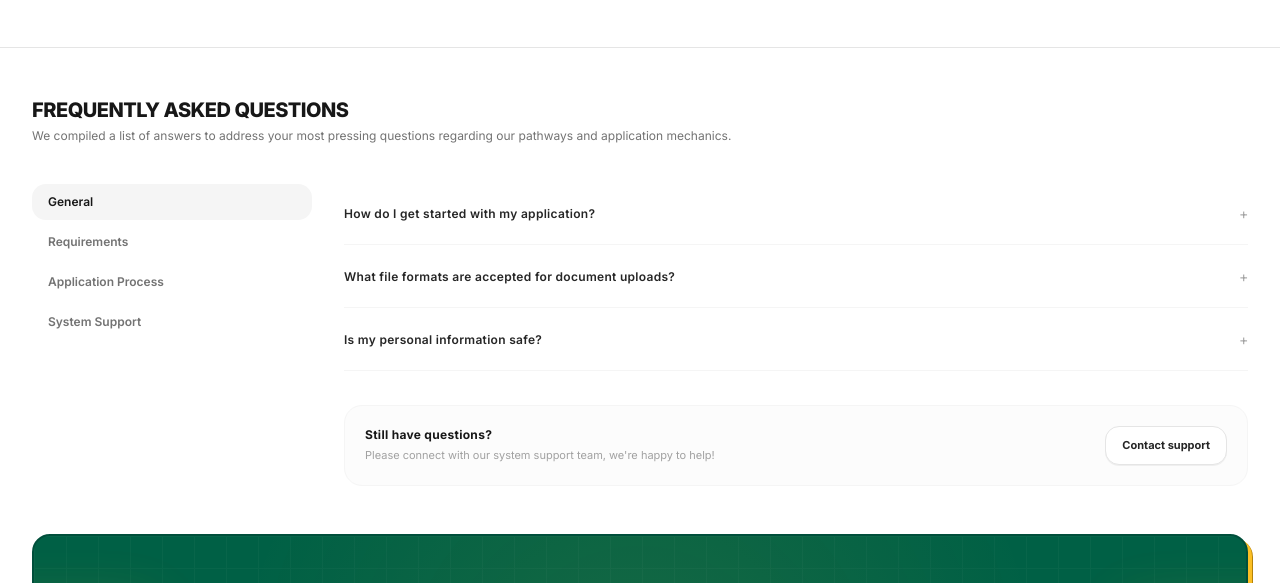
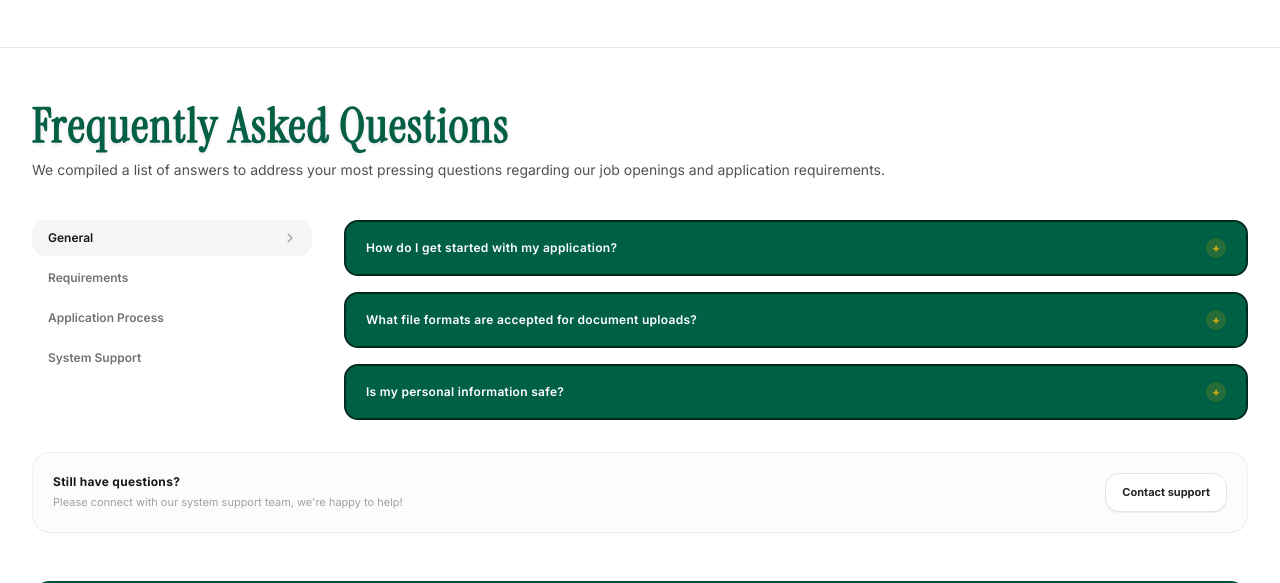
Before and after one commit to angelop-1602/spup-sims, a Next.js app: page /careers in a window 1280 px wide. Shown: the part 2026-2609 px from the top of the page. Built offline with nearby package versions, Linux system fonts and the light colour scheme; no server answers; grey boxes are pictures that could not be loaded; what @azure/msal-react would draw is missing.

Commit message:
style: revamp accordion design and fix support layout alignment

```diff
--- a/components/hrm/careers/Faq.tsx
+++ b/components/hrm/careers/Faq.tsx
@@ -3,6 +3,18 @@
 import React, { useState } from 'react';
 import { motion, AnimatePresence } from 'framer-motion';
 import Link from 'next/link';
+import { Instrument_Serif, Inter } from 'next/font/google';
+
+const instrumentSerif = Instrument_Serif({
+  subsets: ['latin'],
+  weight: ['400'],
+  style: ['normal', 'italic'],
+});
+
+const inter = Inter({
+  subsets: ['latin'],
+  weight: ['400', '500'],
+});
 
 const faqData: Record<string, { id: string; question: string; answer: string }[]> = {
   'General': [
@@ -72,11 +84,11 @@ export default function FaqSection() {
 
       <div className="max-w-7xl mx-auto px-4 sm:px-6 lg:px-8">
         <div className="mb-10 text-left">
-          <h2 className="text-xl font-extrabold text-neutral-900 tracking-tight uppercase">
+          <h2 className={`${instrumentSerif.className} text-xl sm:text-4xl lg:text-5xl font-normal text-emerald-800 tracking-wide leading-tight lg:whitespace-nowrap [-webkit-text-stroke:1.5px_#065f46] [text-shadow:0_2px_4px_rgba(0,0,0,0.15)]`}>
             Frequently Asked Questions
           </h2>
-          <p className="text-xs text-neutral-500 mt-1">
-            We compiled a list of answers to address your most pressing questions regarding our pathways and application mechanics.
+          <p className={`${inter.className} text-sm text-neutral-600 mt-1`}>
+            We compiled a list of answers to address your most pressing questions regarding our job openings and application requirements.
           </p>
         </div>
 
@@ -90,37 +102,58 @@ export default function FaqSection() {
                   key={cat}
                   type="button"
                   onClick={() => handleTabChange(cat)}
-                  className={`text-xs font-semibold px-4 py-2.5 rounded-xl text-left whitespace-nowrap transition-all duration-200 shrink-0 cursor-pointer ${
+                  className={`${inter.className} text-xs font-semibold px-4 py-2.5 rounded-xl text-left whitespace-nowrap transition-all duration-200 shrink-0 cursor-pointer flex items-center justify-between gap-2 ${
                     isActive
                       ? 'bg-neutral-100 text-neutral-900 font-bold'
                       : 'text-neutral-500 hover:text-neutral-900 hover:bg-neutral-50'
                   }`}
                 >
-                  {cat}
+                  <span>{cat}</span>
+
+                  {isActive && (
+                    <svg
+                      className="w-3 h-3 text-neutral-400 hidden md:block shrink-0 animate-fade-in"
+                      fill="none"
+                      viewBox="0 0 24 24"
+                      strokeWidth="2.5"
+                      stroke="currentColor"
+                    >
+                      <path strokeLinecap="round" strokeLinejoin="round" d="M8.25 4.5l7.5 7.5-7.5 7.5" />
+                    </svg>
+                  )}
                 </button>
               );
             })}
           </div>
 
           {/* Accordion Content Stack */}
-          <div className="md:col-span-9 space-y-0.5 border-t border-neutral-100 md:border-t-0">
+          <div className="md:col-span-9 space-y-4 border-t border-neutral-100 md:border-t-0">
             {currentFaqs.map((item) => {
               const isOpen = openFaqId === item.id;
 
               return (
                 <div
                   key={item.id}
-                  className={`border-b border-neutral-100 transition-colors duration-200 ${isOpen ? 'bg-neutral-50/40 rounded-xl px-4 py-2' : 'py-1'}`}
+                  className={`rounded-xl overflow-hidden transition-all duration-300 border-2 border-emerald-950 ${
+                    isOpen
+                      ? 'bg-white [box-shadow:4px_4px_0px_0px_#facc15,5px_5px_0px_0px_#022c22]'
+                      : 'bg-emerald-900'
+                  }`}
                 >
                   <button
                     type="button"
                     onClick={() => setOpenFaqId(isOpen ? null : item.id)}
-                    className="w-full py-4 flex items-center justify-between text-left gap-4 hover:text-neutral-900 group cursor-pointer"
+                    className="w-full px-5 py-4 flex items-center justify-between text-left gap-4 group cursor-pointer relative bg-emerald-800"
                   >
-                    <span className={`text-xs tracking-wide transition-colors ${isOpen ? 'font-bold text-neutral-950' : 'font-semibold text-neutral-800'}`}>
+                    <span className="text-xs tracking-wide font-semibold text-white selection:bg-amber-400">
                       {item.question}
                     </span>
-                    <span className="text-neutral-400 group-hover:text-neutral-600 transition-colors text-sm font-mono shrink-0 select-none">
+
+                    <span className={`w-5 h-5 rounded-full font-bold flex items-center justify-center shrink-0 select-none text-xs font-mono transition-all duration-200 ${
+                      isOpen
+                        ? 'bg-amber-400 text-emerald-900'
+                        : 'bg-amber-400/15 text-amber-400/80 group-hover:text-amber-400'
+                    }`}>
                       {isOpen ? '−' : '+'}
                     </span>
                   </button>
@@ -132,9 +165,9 @@ export default function FaqSection() {
                         animate={{ height: "auto", opacity: 1 }}
                         exit={{ height: 0, opacity: 0 }}
                         transition={{ duration: 0.2, ease: "easeInOut" }}
-                        className="overflow-hidden"
+                        className="bg-white"
                       >
-                        <p className="text-xs text-neutral-500 text-justify pb-4 pr-6 font-normal leading-relaxed">
+                        <p className={`${inter.className} text-xs text-neutral-700 text-justify px-5 pt-5 pb-5 pr-8 font-normal leading-relaxed`}>
                           {item.answer}
                         </p>
                       </motion.div>
@@ -143,13 +176,17 @@ export default function FaqSection() {
                 </div>
               );
             })}
+          </div>
+        </div>
 
-            {/* Support Box Link Footer Block */}
-            <div className="pt-8">
-              <div className="bg-neutral-50/60 border border-neutral-100 rounded-2xl p-5 flex flex-col sm:flex-row sm:items-center justify-between gap-4">
+        {/* Contact Support */}
+        <div className="pt-8 w-full">
+          <div className="bg-neutral-50/60 border border-neutral-200/60 rounded-2xl p-5 flex flex-col sm:flex-row sm:items-center justify-between gap-4">
             <div>
               <h4 className="text-xs font-bold text-neutral-900 tracking-wide">Still have questions?</h4>
-                  <p className="text-[11px] text-neutral-400 mt-1 font-normal">Please connect with our system support team, we're happy to help!</p>
+              <p className={`${inter.className} text-[11px] text-neutral-400 mt-1 font-normal`}>
+                Please connect with our system support team, we're happy to help!
+              </p>
             </div>
             <Link
               href="mailto:support@spup.edu.ph"
@@ -161,8 +198,6 @@ export default function FaqSection() {
         </div>
 
       </div>
-        </div>
-      </div>
     </section>
   );
 }
```
Lines whose indentation alone changed are shown as unchanged.
